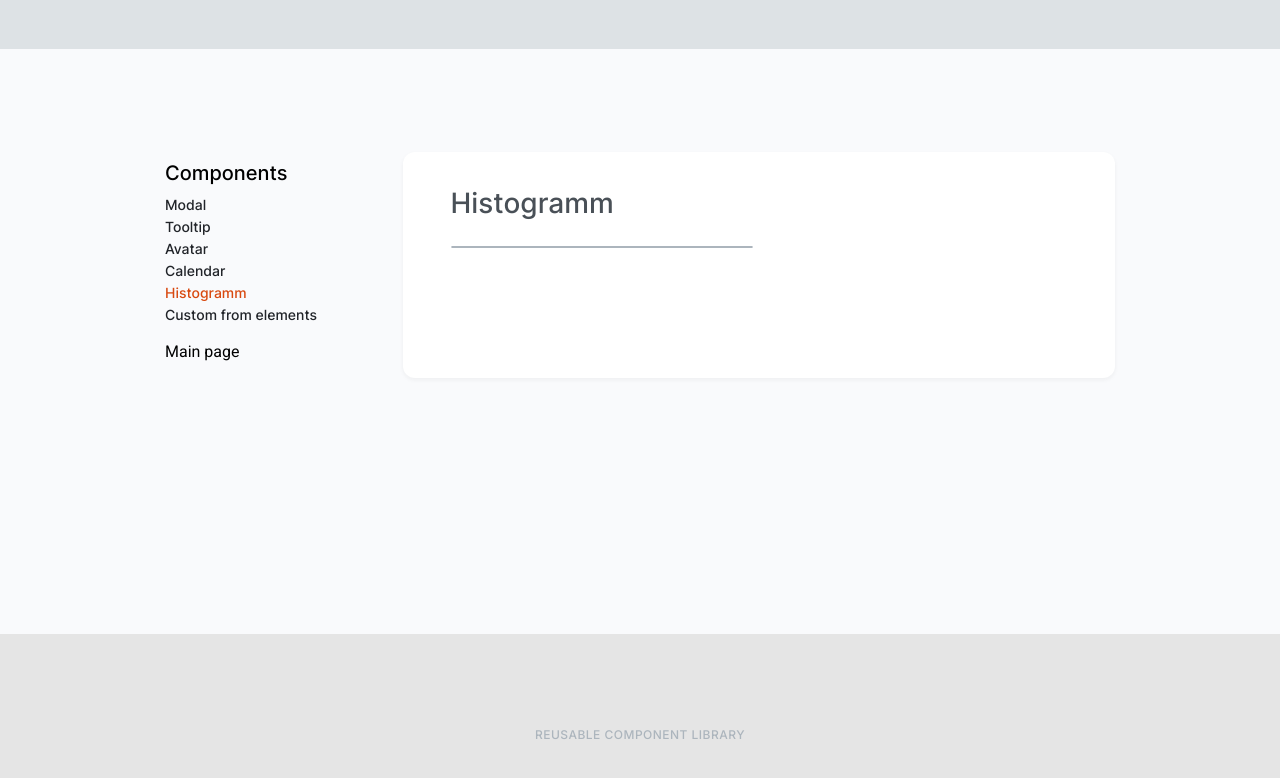
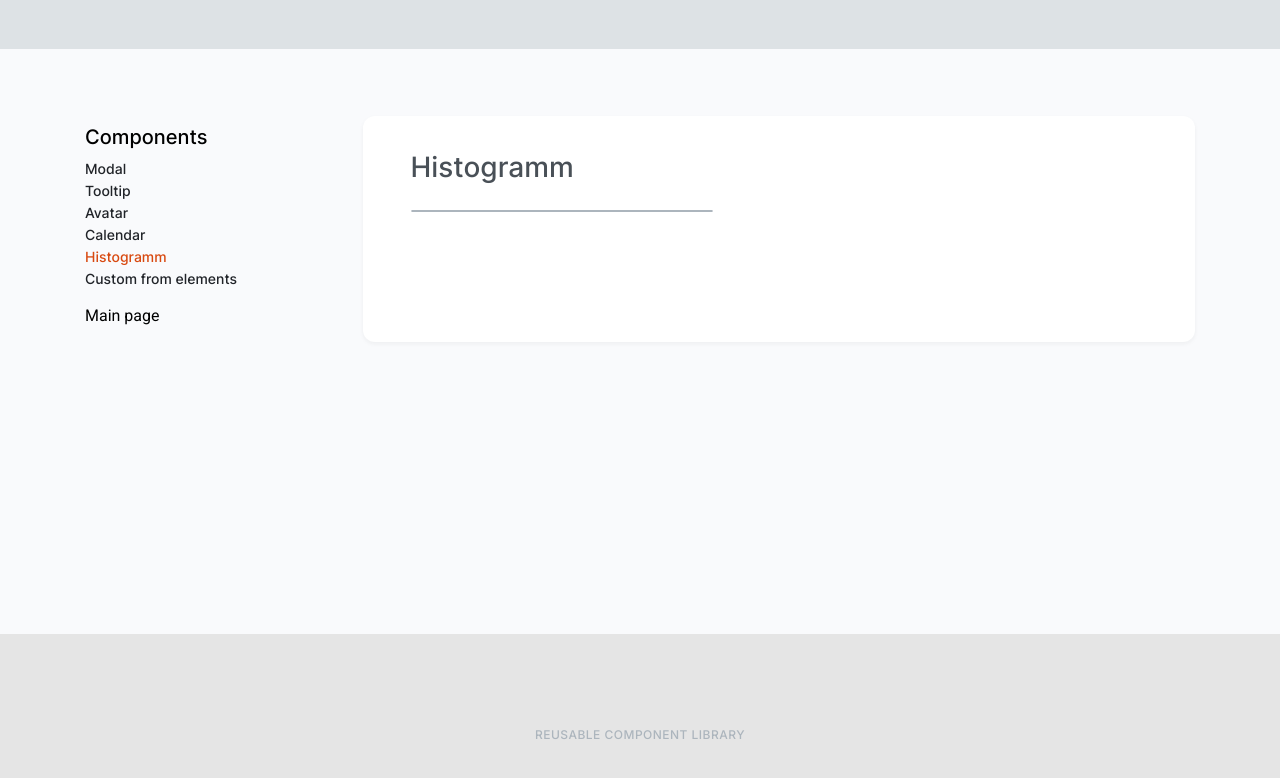
Before and after one commit to js-tasks-ru/htmlcss-20230124_svi-victoria, a website: page pages/template.html in a window 1280 px wide. Drawn offline with Linux system fonts and the light colour scheme.

Commit message:
Внесла изменения по последнему ревью: обернула в container, убрала паддинги у basic__container, переписала fr в гридах.

```diff
--- a/components/content/basic.css
+++ b/components/content/basic.css
@@ -6,8 +6,6 @@
 }
 
 .basic__container {
-    padding: 36px 165px 0px 165px;
     display: grid;
-    grid-template-columns: 25fr 75fr;
-
+    grid-template-columns: 1fr 3fr; /* оставила 1fr 3fr потому что auto и 1fr отображаются не совсем в верных пропорциях.*/
 }
--- a/pages/template.html
+++ b/pages/template.html
@@ -13,8 +13,10 @@
                 </div>
             </header>
             <main class="basic">
+                <div class="container">
                     <div class="basic__container">
                         <div class="menu">
+
                             <h4 class="menu__title">Components</h4>
                             <div class="menu__item">Modal</div>
                             <div class="menu__item">Tooltip</div>
@@ -29,6 +31,7 @@
                             <div class="component-view__component-card"></div>
                         </div>
                     </div>
+                </div>
             </main>
             <footer class="footer footer_transparent">
                     <h2 class="footer__text-small">Reusable component library</h2>
```
Lines whose indentation alone changed are shown as unchanged.
